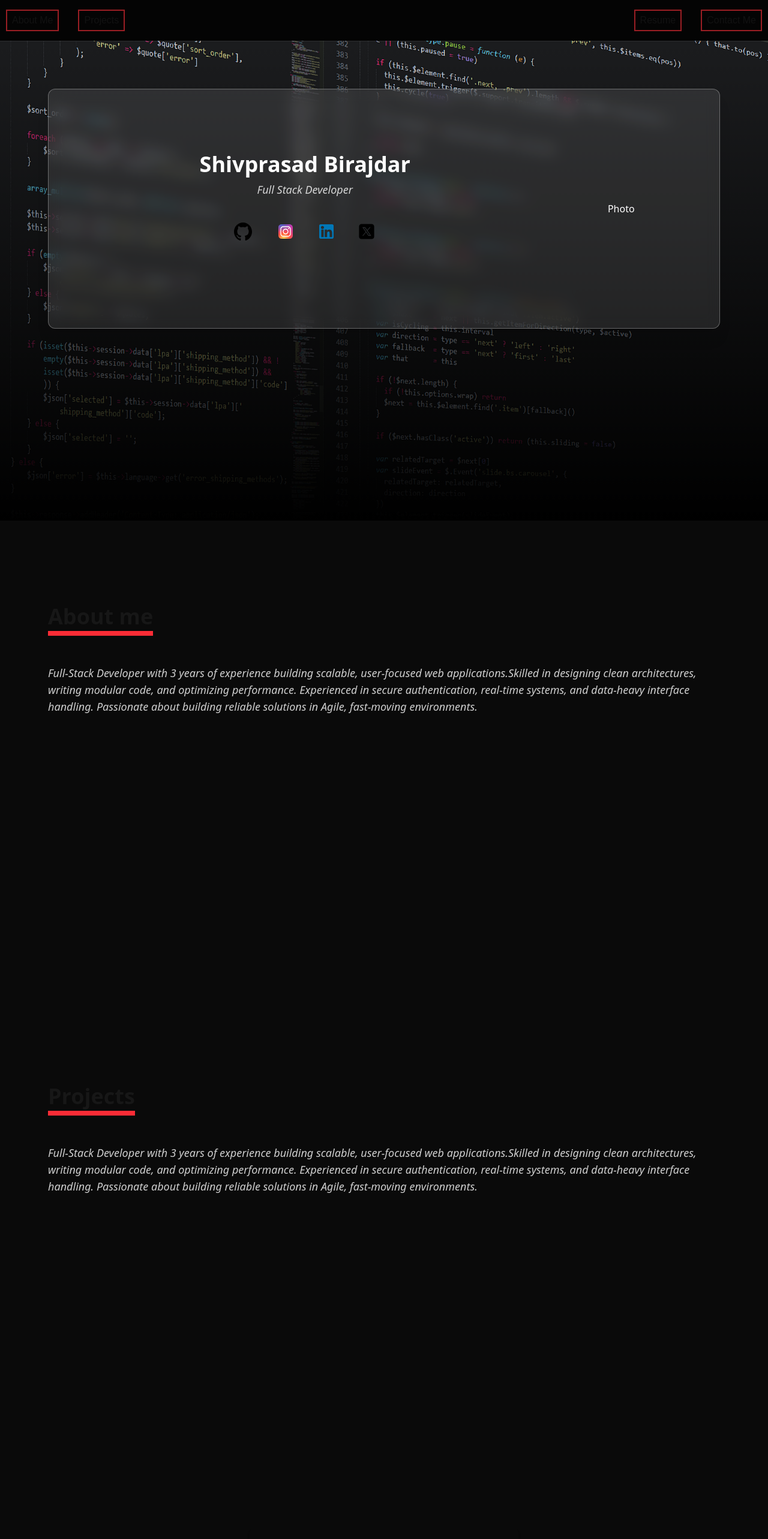
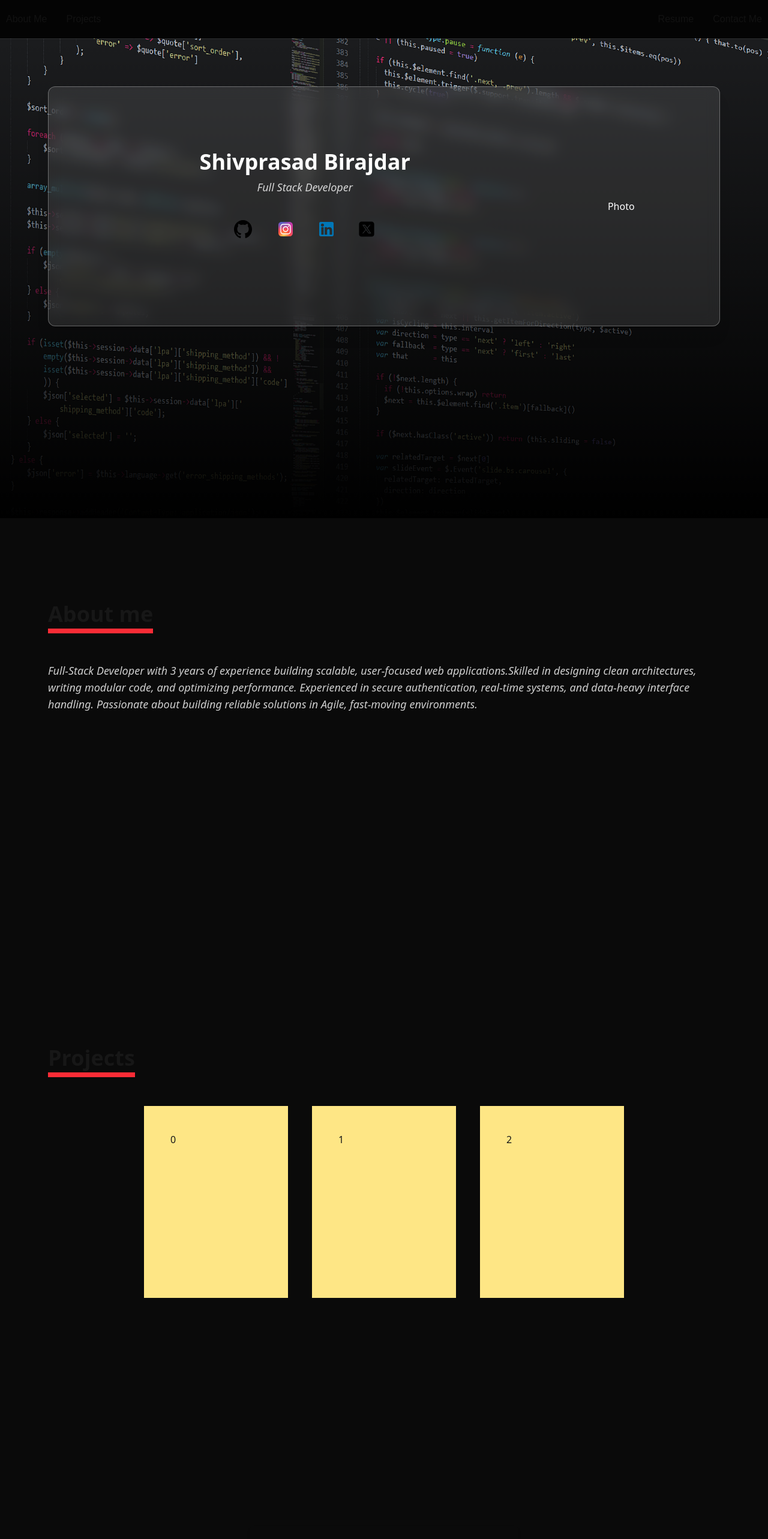
Before and after one commit to shiv00015/portfolio_shiv, a Next.js app: page / in a window 1280 px wide. Shown: the top 2566 px of the page at 60% size. Built offline with nearby package versions, Linux system fonts and the light colour scheme.

Commit message:
fixed css for cards

```diff
--- a/src/app/components/Header.tsx
+++ b/src/app/components/Header.tsx
@@ -7,17 +7,17 @@ const Header = () => {
             <div className="h-full flex justify-between w-[100%] left-0 mx-2.5">
                 <div className="flex justify-between w-max gap-8 items-center h-full">
                     <a href="#about_me">
-                        <button className="cursor-pointer hover:bg-red-500 hover:text-black border-2 transition-colors duration-300 border-red-500 px-2 py-1">About Me</button>
+                        <button className="cursor-pointer py-1">About Me</button>
                     </a>
                     <a href="#projects">
-                        <button className="cursor-pointer hover:bg-red-500 hover:text-black border-2 transition-colors duration-300 border-red-500 px-2 py-1">Projects</button>
+                        <button className="cursor-pointer py-1">Projects</button>
                     </a>
 
                 </div>
                 <div className="flex justify-between w-max gap-8 items-center h-full">
-                    <button className="cursor-pointer hover:bg-red-500 hover:text-black border-2 transition-colors duration-300 border-red-500 px-2 py-1">Resume</button>
+                    <button className="cursor-pointer py-1">Resume</button>
                     <a href="#contact_me">
-                        <button className="cursor-pointer hover:bg-red-500 hover:text-black border-2 transition-colors duration-300 border-red-500 px-2 py-1">Contact Me</button>
+                        <button className="cursor-pointer py-1">Contact Me</button>
                     </a>
                 </div>
             </div>
--- a/src/app/components/ProjectCard.tsx
+++ b/src/app/components/ProjectCard.tsx
@@ -7,7 +7,7 @@ const ProjectCard = (prosp: pojectcardProps) => {
 
     return <>
         <div className="grid grid-rows-[3fr_1fr]">
-            <div className="h-80 w-60 bg-amber-200 p-11">jkjk</div>
+            <div className="h-80 w-60 bg-amber-200 p-11">{prosp.id}</div>
             <div>{prosp.description.slice(0, 19)}</div>
         </div>
     </>
--- a/src/app/components/Projects.tsx
+++ b/src/app/components/Projects.tsx
@@ -1,16 +1,52 @@
+'use client';
 import React from 'react';
+import ProjectCard from './ProjectCard';
 
 const Projects = () => {
+
+    // const [data, setData] = React.useState<any[]>([]);
+    // const [loading, setLoading] = React.useState(true);
+    // const scrollRef = React.useRef<HTMLDivElement>(null);
+
+    // Clone scroll loop effect
+    // React.useEffect(() => {
+    //     const scrollEl = scrollRef.current;
+    //     if (!scrollEl) return;
+
+    //     const onScroll = () => {
+    //         const scrollWidth = scrollEl.scrollWidth / 2;
+    //         // if (scrollEl.scrollLeft >= scrollWidth) {
+    //         //     scrollEl.scrollLeft = 0;
+    //         // }
+    //     };
+
+    //     scrollEl.addEventListener("scroll", onScroll);
+    //     return () => scrollEl.removeEventListener("scroll", onScroll);
+    // }, []);
+
+
+    // React.useEffect(() => {
+    //     fetch('https://fakestoreapi.com/products')
+    //         .then((res) => res.json())
+    //         .then((json) => {
+    //             setData(json);
+    //             setLoading(false);
+    //         });
+    // }, []);
+
+    // console.log('data', data);
+
+
     return <>
         <div className="font-sans min-h-screen p-8 pb-20 sm:p-20" id="projects">
-            <div className="relative w-max my-15"><h1 className="text-4xl font-bold mb-2 label">Projects</h1>
+            <div className="relative w-max mb-15"><h1 className="text-4xl font-bold mb-2 label">Projects</h1>
                 <div className="absolute -bottom-3 w-full h-2 bg-red-500">
                 </div>
             </div>
-            <div>
-                <p className="text-lg font-medium italic text-white/80">
-                    Full-Stack Developer with 3 years of experience building scalable, user-focused web applications.Skilled in designing clean architectures, writing modular code, and optimizing performance. Experienced in secure authentication, real-time systems, and data-heavy interface handling. Passionate about building reliable solutions in Agile, fast-moving environments.
-                </p>
+            <div className='flex gap-10 mt-10 max-w-200 overflow-x-auto whitespace-nowrap scroll-smooth m-auto'>
+                {[0, 1, 2, 4].map((index) => {
+                    return <ProjectCard key={index} id={index} image="" description="" />
+                })}
             </div>
         </div></>
 
```
